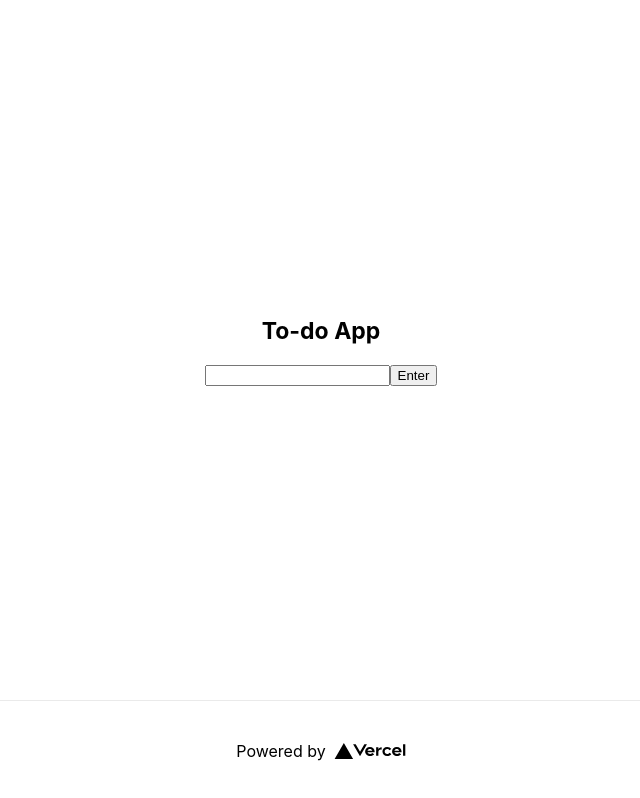
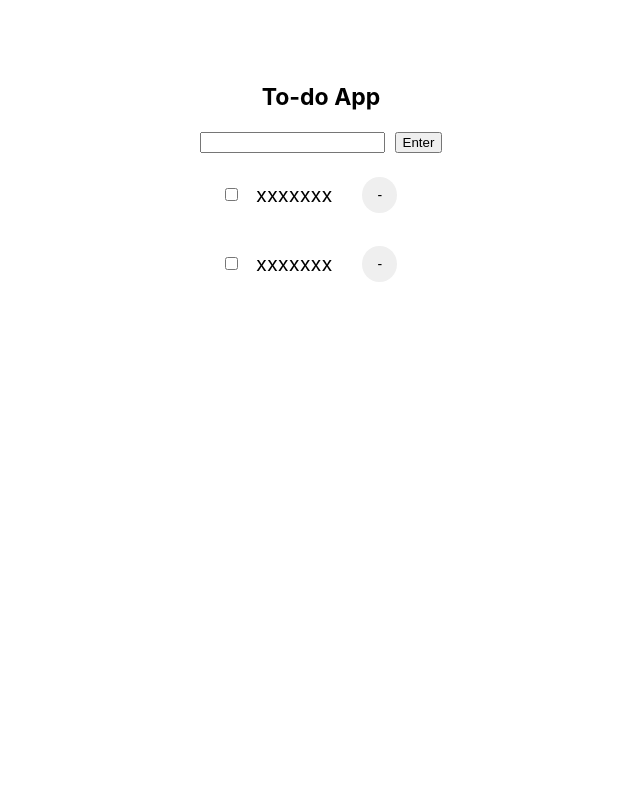
Before and after one commit to gabriel6181997/react_original_to_do_app, a Next.js app: page / in a window 1280 px wide. Shown: the whole page, without its empty margins (319-959 px from the left). Built offline with nearby package versions, Linux system fonts and the light colour scheme.

Commit message:
💄 FInish Layout

```diff
--- a/src/pages/index.js
+++ b/src/pages/index.js
@@ -1,5 +1,4 @@
 import Head from 'next/head'
-import Image from 'next/image'
 import { useState } from 'react'
 import styles from 'src/styles/Home.module.css'
 
@@ -19,27 +18,25 @@ export default function Home() {
         <div className={styles.grid}>
          <div>
            <input />
-           <button>Enter</button>
+           <button className={styles.enterButton}>Enter</button>
          </div>
 
-        <div>
+         <div className={styles.toDoList}>
+           <div className={styles.toDoItem}>
+              <input type="checkbox" />
+              <p className={styles.toDoTask}>xxxxxxx</p>
+              <button className={styles.deleteButton}>-</button>
+           </div>
+           <div className={styles.toDoItem}>
+              <input type="checkbox" />
+              <p className={styles.toDoTask}>xxxxxxx</p>
+              <button className={styles.deleteButton}>-</button>
+           </div>
+         </div>
 
-        </div>
         </div>
       </main>
 
-      <footer className={styles.footer}>
-        <a
-          href="https://vercel.com?utm_source=create-next-app&utm_medium=default-template&utm_campaign=create-next-app"
-          target="_blank"
-          rel="noopener noreferrer"
-        >
-          Powered by{' '}
-          <span className={styles.logo}>
-            <Image src="/vercel.svg" alt="Vercel Logo" width={72} height={16} />
-          </span>
-        </a>
-      </footer>
     </div>
   )
 }
--- a/src/styles/Home.module.css
+++ b/src/styles/Home.module.css
@@ -1,111 +1,19 @@
-.container {
-  min-height: 100vh;
-  padding: 0 0.5rem;
-  display: flex;
-  flex-direction: column;
-  justify-content: center;
-  align-items: center;
-  height: 100vh;
-}
-
 .main {
   padding: 5rem 0;
-  flex: 1;
-  display: flex;
-  flex-direction: column;
-  justify-content: center;
-  align-items: center;
-}
-
-.footer {
-  width: 100%;
-  height: 100px;
-  border-top: 1px solid #eaeaea;
-  display: flex;
-  justify-content: center;
-  align-items: center;
-}
-
-.footer a {
-  display: flex;
-  justify-content: center;
-  align-items: center;
-  flex-grow: 1;
-}
-
-.title a {
-  color: #0070f3;
-  text-decoration: none;
-}
-
-.title a:hover,
-.title a:focus,
-.title a:active {
-  text-decoration: underline;
+  text-align: center;
+  max-width: 800px;
+  margin: 0 auto;
 }
 
 .title {
   margin: 0;
   line-height: 1.5;
   font-size: 23px;
-}
-
-.title,
-.description {
   text-align: center;
 }
 
-.description {
-  line-height: 1.5;
-  font-size: 1.5rem;
-}
-
-.code {
-  background: #fafafa;
-  border-radius: 5px;
-  padding: 0.75rem;
-  font-size: 1.1rem;
-  font-family: Menlo, Monaco, Lucida Console, Liberation Mono, DejaVu Sans Mono,
-    Bitstream Vera Sans Mono, Courier New, monospace;
-}
-
 .grid {
-  display: flex;
-  align-items: center;
-  justify-content: center;
-  flex-wrap: wrap;
-  max-width: 800px;
   margin-top: 1rem;
-}
-
-.card {
-  margin: 1rem;
-  padding: 1.5rem;
-  text-align: left;
-  color: inherit;
-  text-decoration: none;
-  border: 1px solid #eaeaea;
-  border-radius: 10px;
-  transition: color 0.15s ease, border-color 0.15s ease;
-  width: 45%;
-}
-
-.card:hover,
-.card:focus,
-.card:active {
-  color: #0070f3;
-  border-color: #0070f3;
-}
-
-.card h2 {
-  margin: 0 0 1rem 0;
-  font-size: 1.5rem;
-}
-
-.card p {
-  margin: 0;
-  font-size: 1.25rem;
-  line-height: 1.5;
 }
 
 .logo {
@@ -113,9 +21,30 @@
   margin-left: 0.5rem;
 }
 
-@media (max-width: 600px) {
-  .grid {
-    width: 100%;
-    flex-direction: column;
-  }
+.enterButton{
+  margin-left: 10px;
 }
+
+.toDoList{
+  margin-top: 10px;
+  font-size: 20px;
+}
+
+.toDoItem{
+  display: flex;
+  align-items: center;
+  max-width: 200px;
+  margin: 5px auto 0px;
+}
+
+.toDoTask{
+  margin-left: 15px;
+}
+
+.deleteButton{
+  margin-left: 30px;
+  padding: 10px 15px;
+  border: none;
+  border-radius: 50%;
+  font-size: 14px;
+}
```
